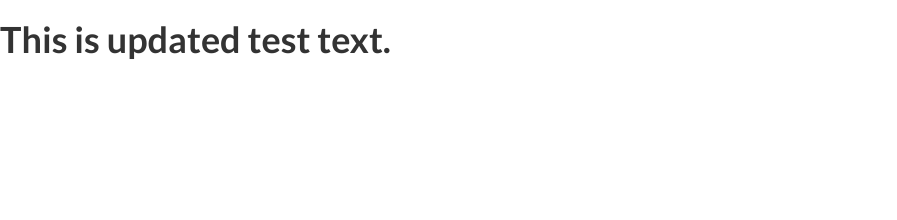
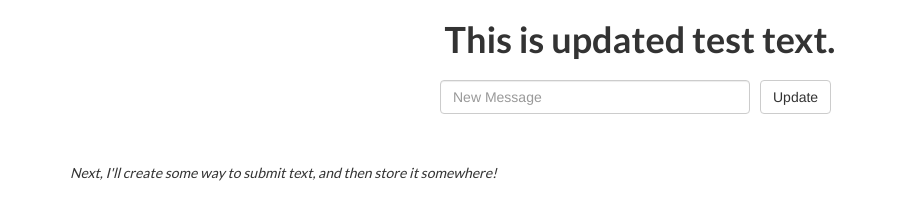
Before and after one commit to mike-johns/mike-johns.github.io, a plain HTML site: page index.html in a window 1280 px wide. Shown: the whole page, without its empty margins (0-897 px from the left). Drawn offline with nearby package versions, Linux system fonts and the light colour scheme.

Commit message:
More Building Updates
Added form field in <index.html> and corresponding classes in
<main.css>. These mostly came from a previous project that I wrote. I
also added some code in <main.js> that appends a new text submission to
an empty <p> object under the form.

```diff
--- a/css/main.css
+++ b/css/main.css
@@ -1,8 +1,39 @@
+/* Object Styles */
+
 h1 {
     font-family: Lato, sans-serif;
     font-weight: 700;
 }
 
+p {
+    font-family: Lato, sans-serif;
+    font-weight: 400;
+}
+
+
+
+/* Class Styles */
+
 .is-blue {
     color: rgb(0, 0, 255);
 }
+
+
+
+
+/* ID Styles */
+
+#text-submit-container {
+    max-width: 400px;
+    margin: auto;
+    padding: 10px 0px;
+}
+
+#text-submit-form {
+    width: 80%;
+    padding-right: 10px;
+}
+
+#submit-button-container {
+    width: 20%;
+}
--- a/index.html
+++ b/index.html
@@ -22,7 +22,51 @@
 
     <body>
 
-        <h1>This is updated test text.</h1>
+        <div class="container">
+
+            <!-- A div to hold page header information -->
+
+            <div class="text-center" id="header">
+
+                <h1>This is updated test text.</h1>
+
+            </div>
+
+            <!-- A div to contain UI elements that add a new item, etc -->
+
+            <div id="text-submit-container" class="center-block clearfix">
+
+                <form id="text-submit-form" class="pull-left">
+
+                    <div class="form-group">
+
+                        <input type="text" class="form-control" id="new-text-field" placeholder="New Message">
+
+                    </div>
+
+                </form>
+
+                <div id="submit-button-container" class="pull-right">
+
+                    <button id="submit-button" class="btn btn-default" type="submit">Update</button>
+
+                </div>
+
+            </div>
+
+            <!-- A div containing text that displays the user's most recent input -->
+
+            <div>
+
+                <p id="user-text-display"></p>
+
+                <p><em>Next, I'll create some way to submit text, and then store it somewhere!</em></p>
+
+            </div>
+
+        </div> <!-- End of main container -->
+
+        <!-- Links to scripts -->
 
         <!-- jQuery CDN link -->
         <script src="https://ajax.googleapis.com/ajax/libs/jquery/2.2.0/jquery.min.js"></script>
--- a/js/main.js
+++ b/js/main.js
@@ -1,5 +1,3 @@
-
-
 // Adding a quick function to add a class to a header object, just to test with.
 
 $('h1').on('click', function(e) {
@@ -10,3 +8,17 @@ $('h1').on('click', function(e) {
         $this.addClass('is-blue');
     }
 })
+
+// Assign jQuery selector to the form field where the user will submit new text
+
+var $newTextField = $('#new-text-field');
+
+// TODO: Get text of newly edited form field and update a header with that text
+
+$('#submit-button').on('click', function() {
+    var newText = $newTextField.val();
+    if (newText) {
+        $('#user-text-display').append(newText);
+    }
+    $newTextField.val('');
+})
```
